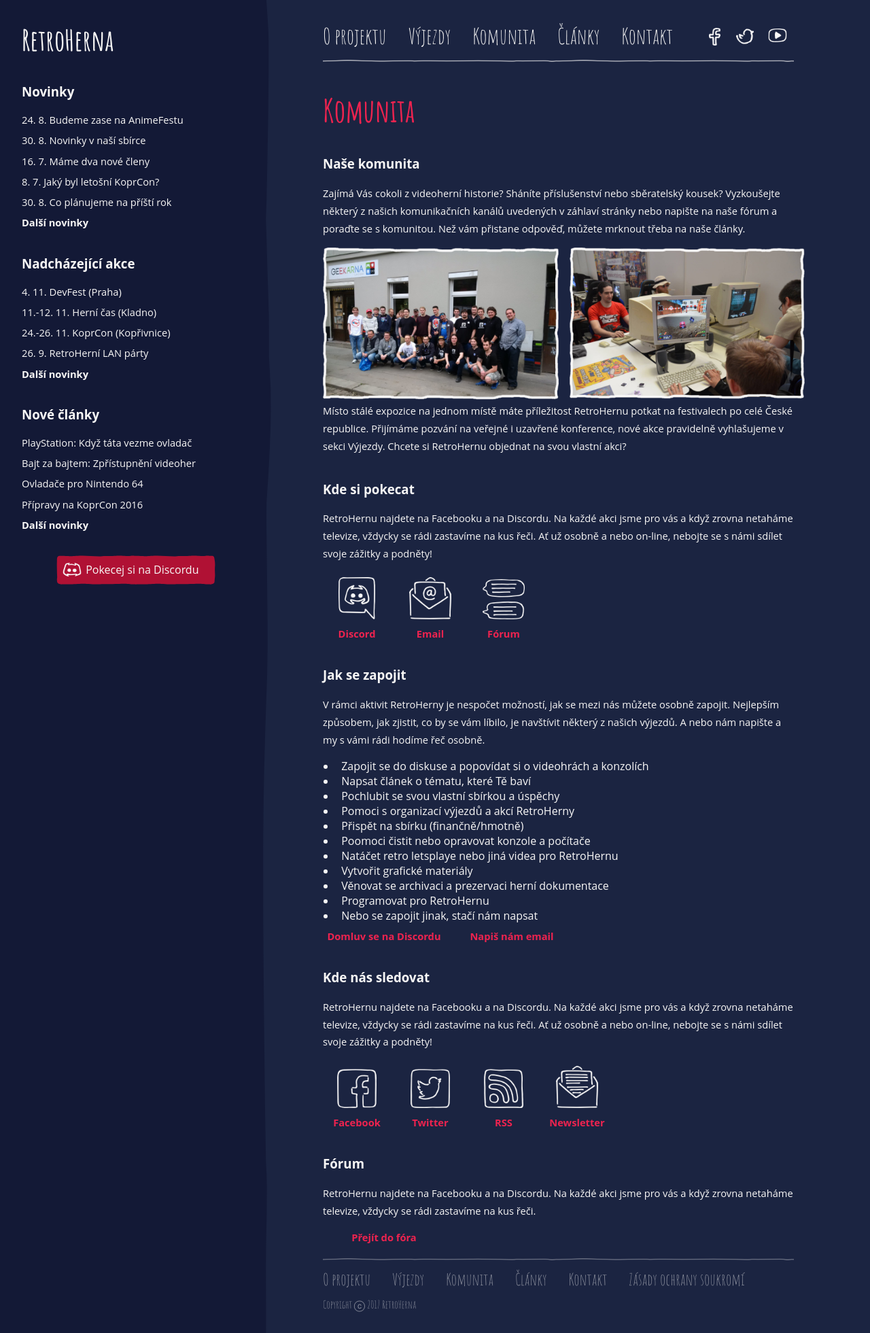
After one commit to mirkavolakova/rhweb2, a Flask app: page /komunita in a window 1280 px wide. The commit adds this page. Shown: the whole page at 68% size. Run offline with Flask 2, Linux system fonts and the light colour scheme.

Commit message:
Add komunita

```diff
--- a/app.py
+++ b/app.py
@@ -10,6 +10,9 @@
 @app.route("/kontakt")
 def kontakt():
     return render_template("kontakt.html")
+@app.route("/komunita")
+def komunita():
+    return render_template("komunita.html")
 
 if __name__ == "__main__":
     app.run(host="", port=9011, debug=True)
--- a/static/style.css
+++ b/static/style.css
@@ -57,8 +57,8 @@
 h3:first {margin-top: 1.2em; margin-bottom: 1em;}
 h3 {margin-top: 2em; margin-bottom: 1em;}
 .sidebar h3 {margin-top: 2em; margin-bottom: 1em;}
-.sidebar ul {list-style: none;}
-.sidebar ul li {margin-bottom: 0.7em; font-size: 11pt;}
+.sidebar ul {list-style: none; margin: 0; padding: 0;}
+.sidebar ul li {margin: 0; padding: 0; margin-bottom: 0.7em; font-size: 11pt;}
 .sidebar ul li.more a {font-weight: bold;}
 
 .sidebar ul:last-child {margin-bottom: 32px;}
@@ -72,9 +72,9 @@
     margin: 32px auto 8px auto;}
 a.discord-link:hover {}
 
-ul.page-links, ul.social-media-links {list-style: none;}
+ul.page-links, ul.social-media-links {margin: 0; padding: 0; list-style: none;}
 footer ul.page-links {margin-bottom: 12px;}
-ul.page-links li {display: inline-block; margin-right: 32px;
+ul.page-links li {margin: 0; padding: 0; display: inline-block; margin-right: 32px;
     font-size: 24pt; font-family: 'Amatic SC', cursive;}
 .mobile-link {display: none !important;}
 footer ul.page-links li {font-size: 18pt;}
@@ -103,17 +103,20 @@
 background-size: 50%; background-repeat: repeat-x;}
 
 .action-links {list-style: none; margin: 8px 0px 20px 0px;}
-.action-links li {display: inline-block; margin-right: 8px;
+.action-links li {margin: 0; padding: 0; display: inline-block; margin-right: 8px;
     width: 180px;}
 .action-links li a {display: block;
     font-size: 11pt; color: #ee234f; font-weight: bold;
     text-align: center;}
 .action-links li a:hover {background: none; padding-bottom: 0px;}
 .action-links li a img {display: block; max-width: 68px; max-height: 68px; margin: 4px auto 8px auto;}
-.action-links-contact li {width: 100px;}
+.action-links-small li {width: 100px;}
 
 p {line-height: 1.75; font-size: 11pt;
    margin-bottom: 1em;}
+
+ul {margin-left: 1.2em;}
+li {padding-left: 0.5em;}
 
 blockquote::before {content: ""; display: inline-block; background: url("/static/img/quot-left.png") no-repeat; width: 16px; height: 16px; background-size: contain; margin-right: 8px;}
 blockquote:after {content: ""; display: inline-block; background: url("/static/img/quot-right.png") no-repeat; width: 16px; height: 16px; background-size: contain; margin-left: 8px;}
--- a/templates/_macros.html
+++ b/templates/_macros.html
@@ -8,7 +8,9 @@
 
 {% macro action_link(identifier, text) %}
     <li><a href="#">
-        <img src="/static/img/icons/{{identifier}}@2x.png">
+        {% if identifier %}
+            <img src="/static/img/icons/{{identifier}}@2x.png">
+        {% endif %}
         <div>
             {{text}}
         </div>
--- /dev/null
+++ b/templates/komunita.html
@@ -0,0 +1,63 @@
+{% extends '_base.html' %}
+{% block content %}
+    <h2>Komunita</h2>
+    <h3>Naše komunita</h3>
+    <p>Zajímá Vás cokoli z videoherní historie? Sháníte příslušenství nebo sběratelský kousek? Vyzkoušejte některý z našich komunikačních kanálů uvedených v záhlaví stránky nebo napište na naše fórum a poraďte se s komunitou. Než vám přistane odpověď, můžete mrknout třeba na naše články.
+    <div class="photos-two">
+         {{ photo('sberatele') }}
+         {{ photo('pc-hraci') }}
+    </div>
+    <p>Místo stálé expozice na jednom místě máte příležitost RetroHernu potkat na festivalech po celé České republice. Přijímáme pozvání na veřejné i uzavřené konference, nové akce pravidelně vyhlašujeme v sekci <a href="#TODO">Výjezdy</a>. Chcete si RetroHernu objednat na svou vlastní akci?
+
+    <h3>Kde si pokecat</h3>
+    <p>RetroHernu najdete na Facebooku a na Discordu. Na každé akci jsme pro vás a když zrovna netaháme televize, vždycky se rádi zastavíme na kus řeči. Ať už osobně a nebo on-line, nebojte se s námi sdílet svoje zážitky a podněty!
+
+    {{ action_links((
+        ("komunita/discord", "Discord"),
+        ("komunita/email", "Email"),
+        ("komunita/forum", "Fórum"),
+      ), "small")
+    }}
+
+    <h3>Jak se zapojit</h3>
+    <p>V rámci aktivit RetroHerny je nespočet možností, jak se mezi nás můžete osobně zapojit. Nejlepším způsobem, jak zjistit, co by se vám líbilo, je navštívit některý z našich výjezdů. A nebo nám napište a my s vámi rádi hodíme řeč osobně.
+    <ul>
+        <li>Zapojit se do diskuse a popovídat si o videohrách a konzolích
+        <li>Napsat článek o tématu, které Tě baví
+        <li>Pochlubit se svou vlastní sbírkou a úspěchy
+        <li>Pomoci s organizací výjezdů a akcí RetroHerny
+        <li>Přispět na sbírku (finančně/hmotně)
+        <li>Poomoci čistit nebo opravovat konzole a počítače
+        <li>Natáčet retro letsplaye nebo jiná videa pro RetroHernu
+        <li>Vytvořit grafické materiály
+        <li>Věnovat se archivaci a prezervaci herní dokumentace
+        <li>Programovat pro RetroHernu
+        <li>Nebo se zapojit jinak, stačí nám napsat
+    </ul>
+
+    {{ action_links((
+        ("", "Domluv se na Discordu"),
+        ("", "Napiš nám email"),
+      ))
+    }}
+
+    <h3>Kde nás sledovat</h3>
+    <p>RetroHernu najdete na Facebooku a na Discordu. Na každé akci jsme pro vás a když zrovna netaháme televize, vždycky se rádi zastavíme na kus řeči. Ať už osobně a nebo on-line, nebojte se s námi sdílet svoje zážitky a podněty!
+
+    {{ action_links((
+        ("komunita/facebook", "Facebook"),
+        ("komunita/twitter", "Twitter"),
+        ("komunita/rss", "RSS"),
+        ("komunita/newsletter", "Newsletter"),
+      ), "small")
+    }}
+
+    <h3>Fórum</h3>
+    <p>RetroHernu najdete na Facebooku a na Discordu. Na každé akci jsme pro vás a když zrovna netaháme televize, vždycky se rádi zastavíme na kus řeči.
+
+    {{ action_links((
+        ("", "Přejít do fóra"),
+      ))
+    }}
+
+{% endblock %}
```
Also changed, not shown: templates/kontakt.html (+5 -4 lines), static/img/foto/pc-hraci.png (added), static/img/foto/sberatele.png (added), static/img/icons/komunita/discord@2x.png (added), static/img/icons/komunita/email@2x.png (added), static/img/icons/komunita/facebook@2x.png (added), static/img/icons/komunita/forum@2x.png (added), static/img/icons/komunita/newsletter@2x.png (added), static/img/icons/komunita/rss@2x.png (added), static/img/icons/komunita/twitter@2x.png (added).
